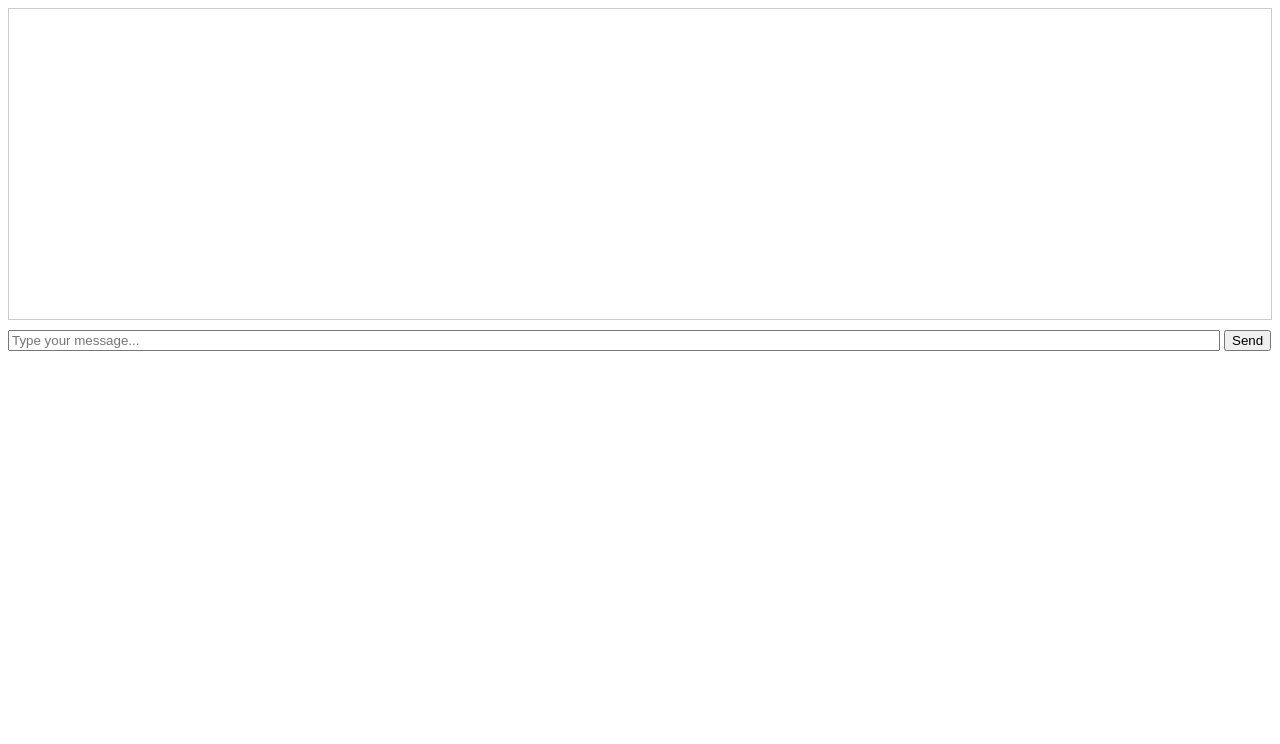
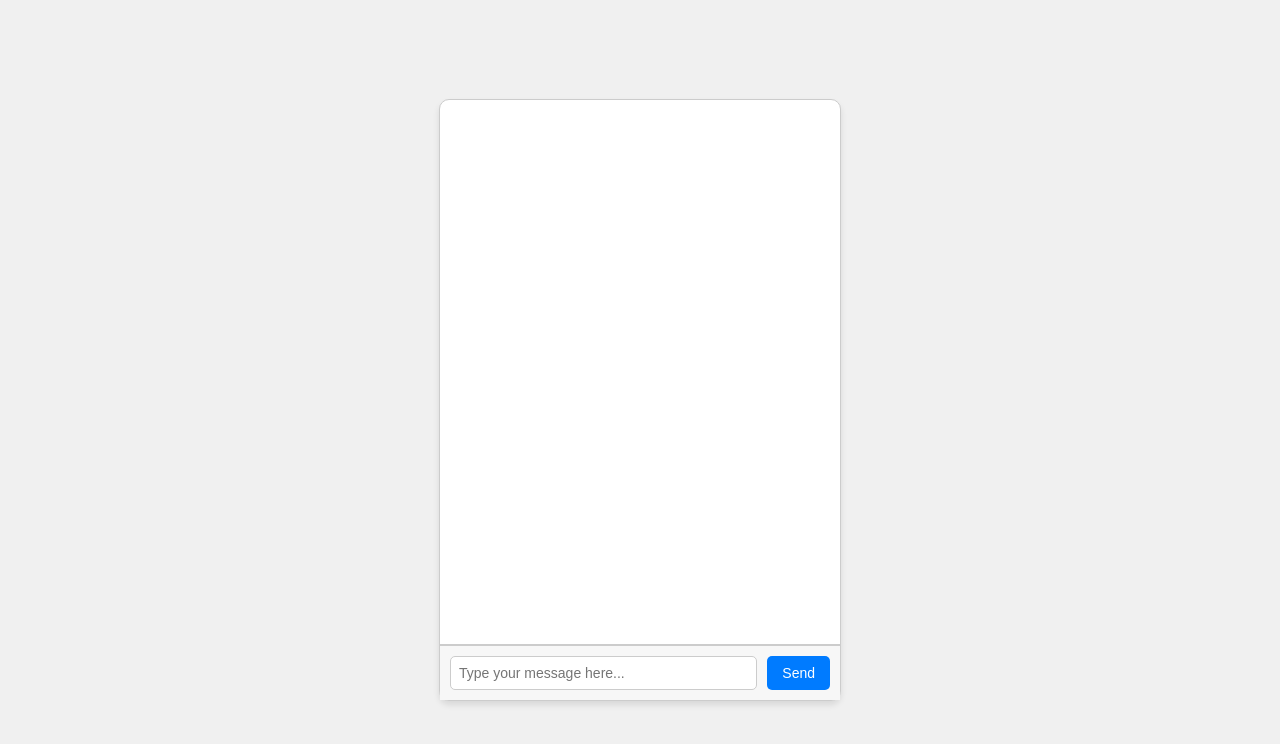
Before and after one commit to nikitasasniy/otrpo_9, a plain HTML site: page static/index.html in a window 1280 px wide. Both pictures are taken after typing "Sample" into the empty fields and a click on the button "Send". Drawn offline with Linux system fonts and the light colour scheme.

Commit message:
добавил красоты

```diff
--- a/static/app.js
+++ b/static/app.js
@@ -1,21 +1,34 @@
-const chatBox = document.getElementById('chat');
-const messageInput = document.getElementById('message');
-const sendButton = document.getElementById('send');
+document.addEventListener("DOMContentLoaded", () => {
+    const socket = new WebSocket("ws://localhost:8888/ws");
 
-const ws = new WebSocket(`ws://${location.host}/ws`);
+    // Элементы DOM
+    const messagesContainer = document.getElementById("messages");
+    const messageInput = document.getElementById("message-input");
+    const sendButton = document.getElementById("send-button");
 
-ws.onmessage = function(event) {
-    const data = JSON.parse(event.data);
-    const message = document.createElement('div');
-    message.textContent = `[${data.type}] ${data.message}`;
-    chatBox.appendChild(message);
-    chatBox.scrollTop = chatBox.scrollHeight;
-};
+    // Обработка входящих сообщений
+    socket.onmessage = function (event) {
+        const message = document.createElement("li");
+        message.textContent = event.data;
+        messagesContainer.appendChild(message);
+        messagesContainer.scrollTop = messagesContainer.scrollHeight; // Автопрокрутка вниз
+    };
 
-sendButton.onclick = function() {
-    const message = messageInput.value;
-    if (message) {
-        ws.send(JSON.stringify({ type: "user", message: message }));
-        messageInput.value = '';
-    }
-};
+    // Отправка сообщений
+    sendButton.onclick = function () {
+        if (messageInput.value.trim() !== "") {
+            socket.send(messageInput.value.trim());
+            messageInput.value = ""; // Очистка поля ввода
+        }
+    };
+
+    // Обработка ошибок WebSocket
+    socket.onerror = function (error) {
+        console.error("WebSocket error:", error);
+    };
+
+    // Обработка закрытия соединения
+    socket.onclose = function () {
+        console.warn("WebSocket connection closed.");
+    };
+});
--- a/static/index.html
+++ b/static/index.html
@@ -3,16 +3,19 @@
 <head>
     <meta charset="UTF-8">
     <meta name="viewport" content="width=device-width, initial-scale=1.0">
-    <title>WebSocket Chat</title>
-    <style>
-        #chat { height: 300px; overflow-y: scroll; border: 1px solid #ccc; padding: 5px; margin-bottom: 10px; }
-        #message { width: calc(100% - 60px); }
-    </style>
+    <title>Simple Chat</title>
+    <link rel="stylesheet" href="/static/style.css">
 </head>
 <body>
-    <div id="chat"></div>
-    <input id="message" type="text" placeholder="Type your message..." />
-    <button id="send">Send</button>
+    <div id="chat-container">
+        <div id="messages-container">
+            <ul id="messages"></ul>
+        </div>
+        <div id="input-container">
+            <input id="message-input" type="text" placeholder="Type your message here..." />
+            <button id="send-button">Send</button>
+        </div>
+    </div>
     <script src="/static/app.js"></script>
 </body>
 </html>
--- a/static/style.css
+++ b/static/style.css
@@ -0,0 +1,86 @@
+/* Общие стили */
+body {
+    font-family: Arial, sans-serif;
+    margin: 0;
+    padding: 0;
+    display: flex;
+    justify-content: center;
+    align-items: center;
+    height: 100vh;
+    background-color: #f0f0f0;
+}
+
+/* Контейнер чата */
+#chat-container {
+    width: 400px;
+    height: 600px;
+    display: flex;
+    flex-direction: column;
+    border: 1px solid #ccc;
+    border-radius: 10px;
+    background-color: #ffffff;
+    box-shadow: 0 4px 6px rgba(0, 0, 0, 0.1);
+}
+
+/* Контейнер для сообщений */
+#messages-container {
+    flex: 1;
+    padding: 10px;
+    overflow-y: auto;
+    border-bottom: 1px solid #ccc;
+}
+
+/* Список сообщений */
+#messages {
+    list-style-type: none;
+    margin: 0;
+    padding: 0;
+}
+
+#messages li {
+    margin-bottom: 10px;
+    padding: 8px;
+    border-radius: 5px;
+    background-color: #f9f9f9;
+    border: 1px solid #ddd;
+}
+
+#messages li.system {
+    text-align: center;
+    font-style: italic;
+    color: #888;
+    background-color: #eee;
+}
+
+/* Контейнер для ввода */
+#input-container {
+    display: flex;
+    padding: 10px;
+    gap: 10px;
+    background-color: #f7f7f7;
+    border-top: 1px solid #ccc;
+}
+
+/* Поле ввода */
+#message-input {
+    flex: 1;
+    padding: 8px;
+    border: 1px solid #ccc;
+    border-radius: 5px;
+    font-size: 14px;
+}
+
+/* Кнопка отправки */
+#send-button {
+    padding: 8px 15px;
+    background-color: #007bff;
+    color: #ffffff;
+    border: none;
+    border-radius: 5px;
+    cursor: pointer;
+    font-size: 14px;
+}
+
+#send-button:hover {
+    background-color: #0056b3;
+}
```
